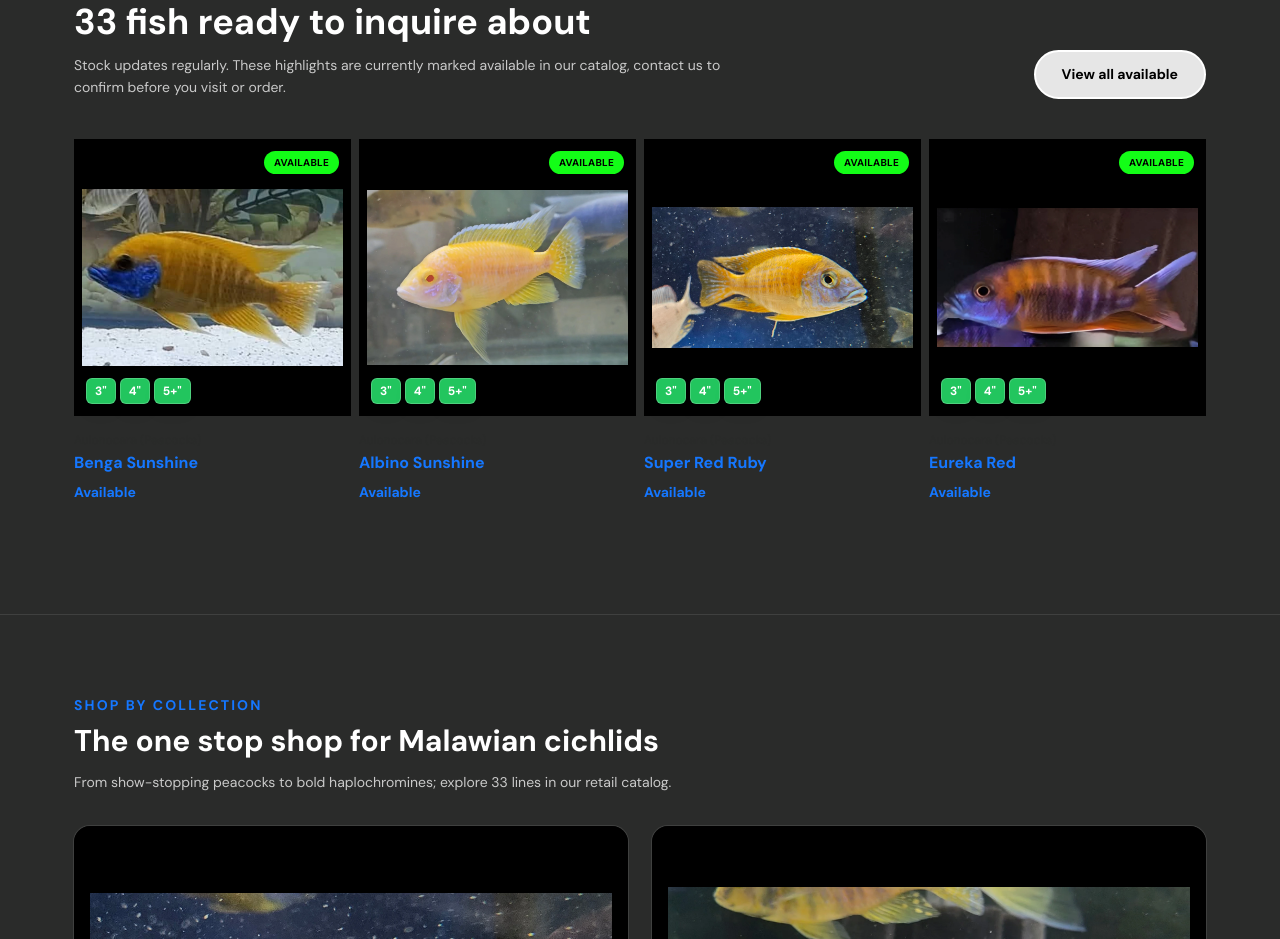
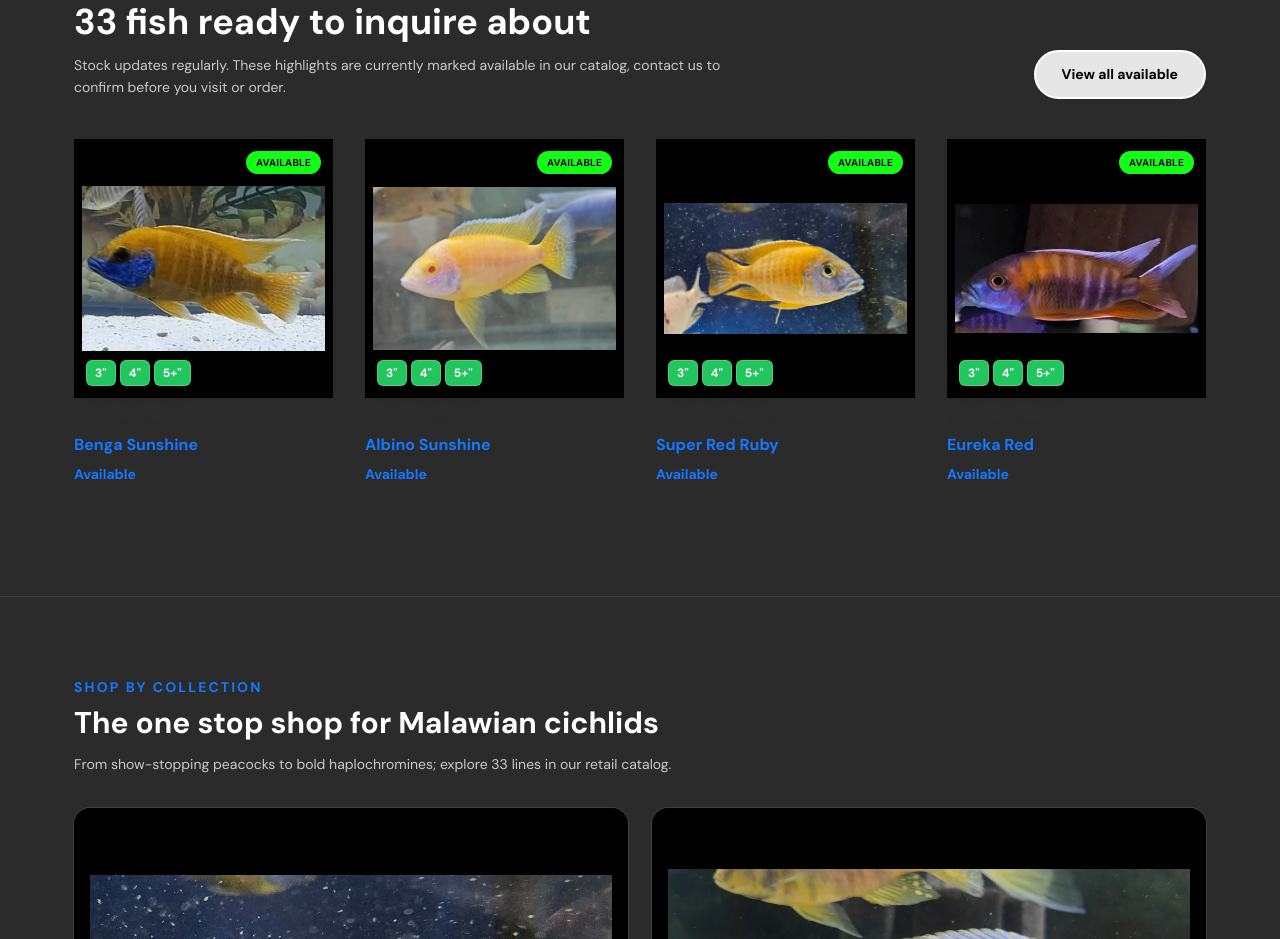
Before and after one commit to TheMalawianFishRoom/MalawianFishRoomWebsite, a Next.js app: page / in a window 1280 px wide. Shown: the part 1140-2079 px from the top of the page. Built offline with nearby package versions, Linux system fonts and the light colour scheme.

Commit message:
grid fix

```diff
--- a/app/globals.css
+++ b/app/globals.css
@@ -153,8 +153,8 @@
 
 .product-grid {
   display: grid;
-  gap: 0.5rem;
-  grid-template-columns: repeat(5, minmax(0, 1fr));
+  gap: 2rem 2rem;
+  grid-template-columns: repeat(1, minmax(0, 1fr));
 }
 
 @media (min-width: 640px) {
```
